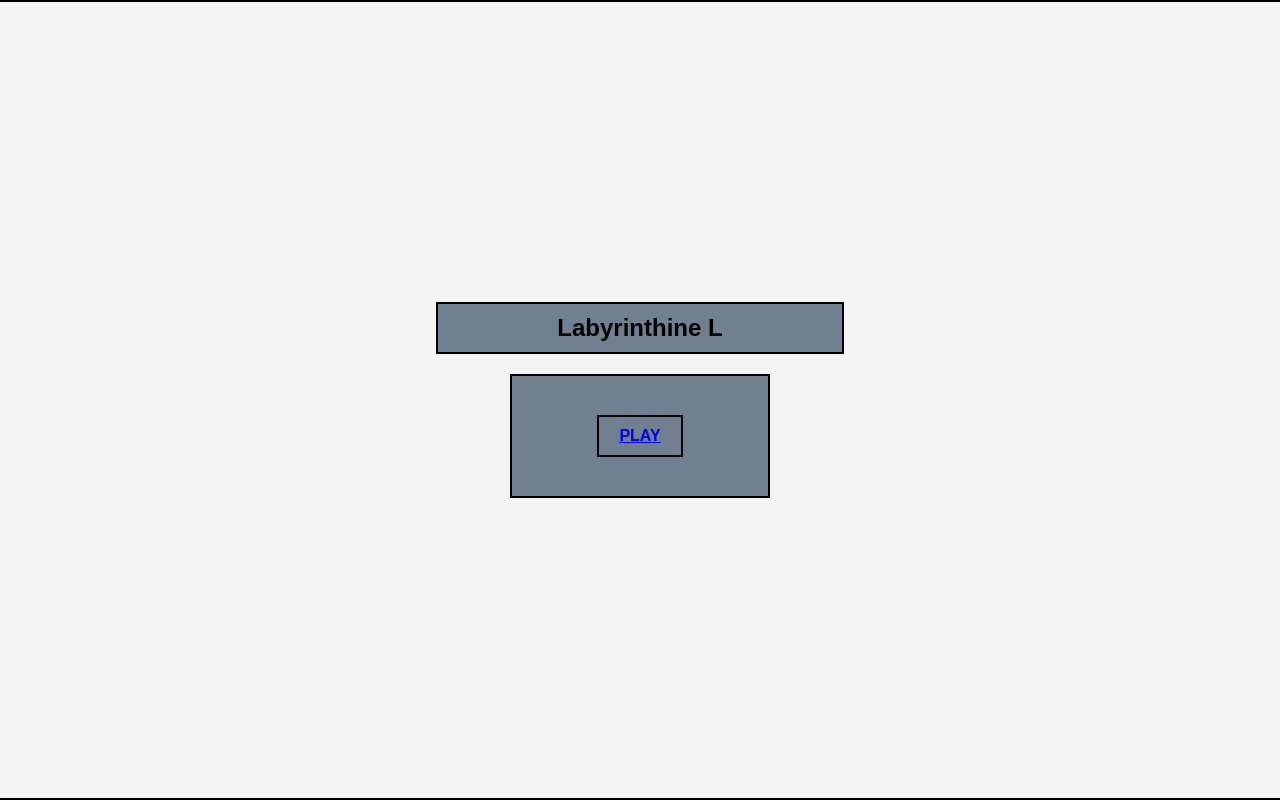
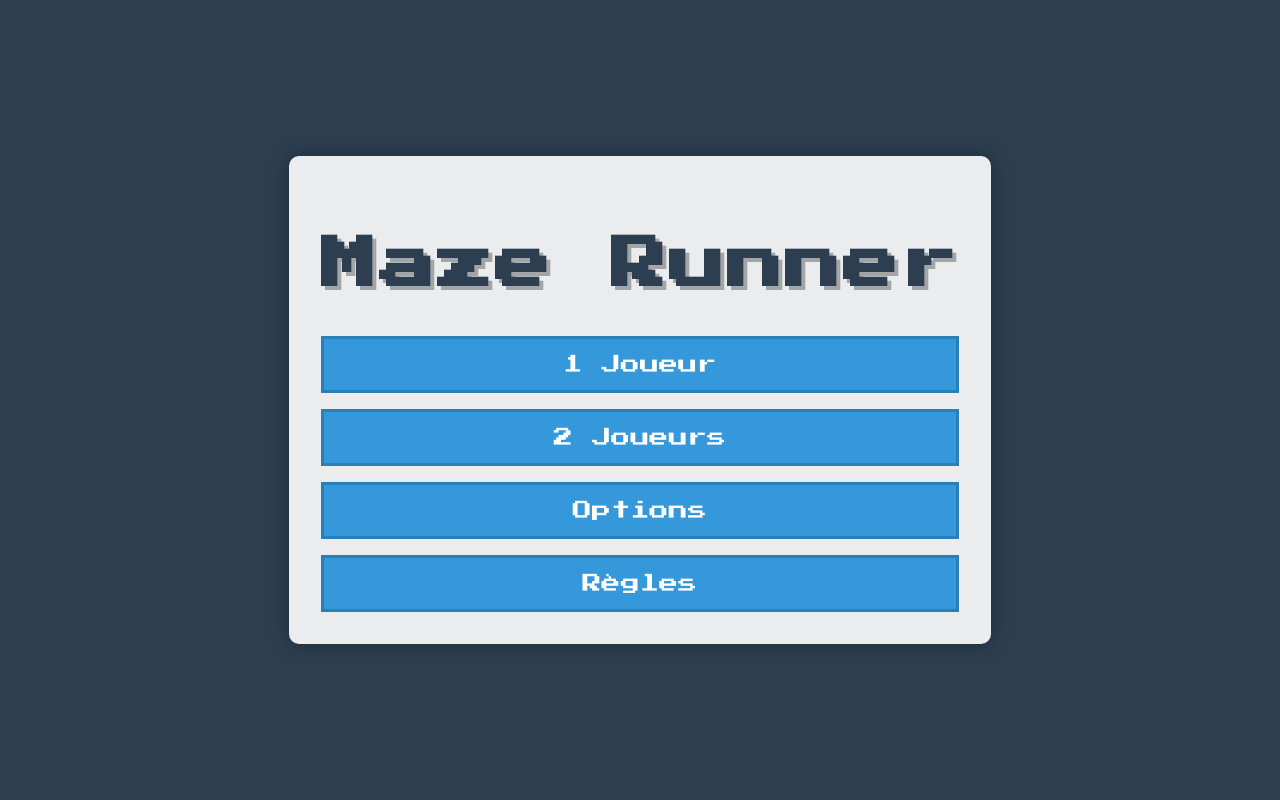
Before and after one commit to noepeutot/Projet-IA, a website: page code/interface/Accueil.html in a window 1280 px wide. Drawn offline with Linux system fonts and the light colour scheme.

Commit message:
- add basic interface

```diff
--- a/code/interface/Accueil.html
+++ b/code/interface/Accueil.html
@@ -3,16 +3,19 @@
 <head>
     <meta charset="UTF-8">
     <meta name="viewport" content="width=device-width, initial-scale=1.0">
-    <title>Labyrinthine</title>
+    <title>Maze Runner</title>
+    <link href="https://fonts.googleapis.com/css2?family=Press+Start+2P&display=swap" rel="stylesheet">
     <link rel="stylesheet" href="style.css">
-    <link rel="icon" type="image/png" href="icone.jpeg" />
 </head>
 <body>
-<div class="container">
-    <div class="title">Labyrinthine L</div>
-    <div class="play-box">
-        <a href="maze.html" class="play-button">PLAY</a>
+    <div class="container">
+        <h1>Maze Runner</h1>
+        <div class="menu">
+            <button class="menu-btn">1 Joueur</button>
+            <button class="menu-btn">2 Joueurs</button>
+            <button class="menu-btn">Options</button>
+            <button class="menu-btn">Règles</button>
+        </div>
     </div>
-</div>
 </body>
 </html>
--- a/code/interface/style.css
+++ b/code/interface/style.css
@@ -1,58 +1,50 @@
 body {
     margin: 0;
+    padding: 0;
+    height: 100vh;
+    display: flex;
+    justify-content: center;
+    align-items: center;
+    background-color: #2c3e50;
     font-family: Arial, sans-serif;
-    display: flex;
-    flex-direction: column;
-    align-items: center;
-    justify-content: center;
-    height: 100vh;
-    background-color: #f4f4f4;
 }
 
 .container {
-    border: 2px solid black;
-    width: 100%;
-    height: 100%;
+    text-align: center;
+    background-color: rgba(255, 255, 255, 0.9);
+    padding: 2rem;
+    border-radius: 10px;
+    box-shadow: 0 0 20px rgba(0, 0, 0, 0.3);
+}
+
+h1 {
+    color: #2c3e50;
+    margin-bottom: 2rem;
+    font-family: 'Press Start 2P', cursive;
+    font-size: 3.5rem;
+    text-shadow: 4px 4px 0 rgba(0, 0, 0, 0.3);
+    letter-spacing: 2px;
+    line-height: 1.4;
+}
+
+.menu {
     display: flex;
     flex-direction: column;
-    align-items: center;
-    justify-content: center;
-    background-image: url("fond.jpg");
-    background-size: cover;
-    background-position: center;
-    background-repeat: no-repeat;
+    gap: 1rem;
 }
 
-.title {
-    border: 2px solid black;
-    padding: 10px;
-    margin-bottom: 20px;
-    text-align: center;
-    width: 30%;
-    font-size: 24px;
-    font-weight: bold;
-    background: slategrey;
-
+.menu-btn {
+    padding: 1rem 2rem;
+    font-size: 1.2rem;
+    background-color: #3498db;
+    color: white;
+    border: 3px solid #2980b9;
+    border-radius: 0;
+    cursor: pointer;
+    transition: all 0.3s;
+    font-family: 'Press Start 2P', cursive;
 }
 
-.play-box {
-    border: 2px solid black;
-    width: 20%;
-    height: 15%;
-    display: flex;
-    align-items: center;
-    justify-content: center;
-    background: slategrey;
+.menu-btn:hover {
+    background-color: #2980b9;
 }
-
-.play-button {
-    border: 2px solid black;
-    padding: 10px 20px;
-    text-align: center;
-    font-size: 16px;
-    font-weight: bold;
-}
-
-.play-button:hover {
-        background-color: #ddd;
-}
```
